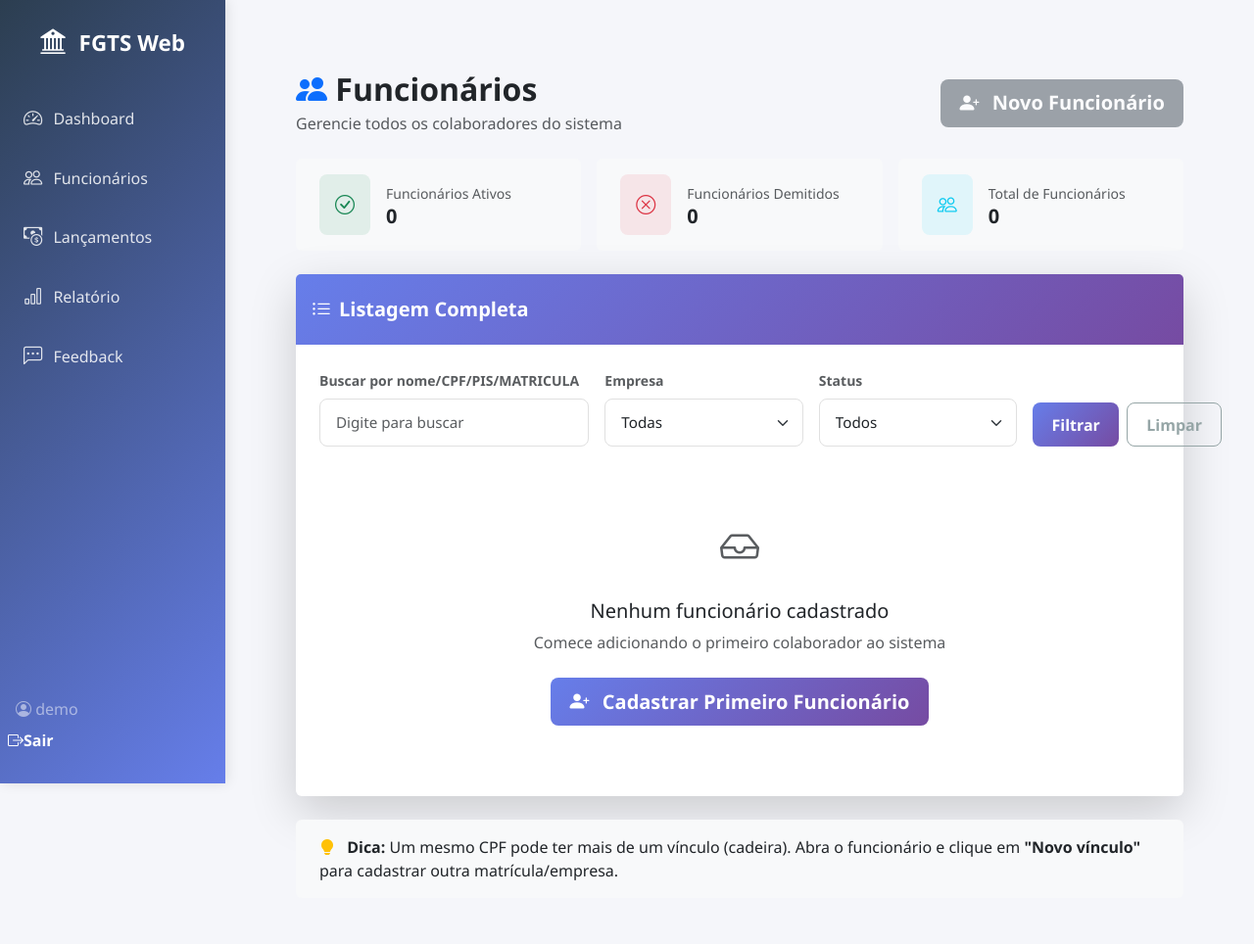
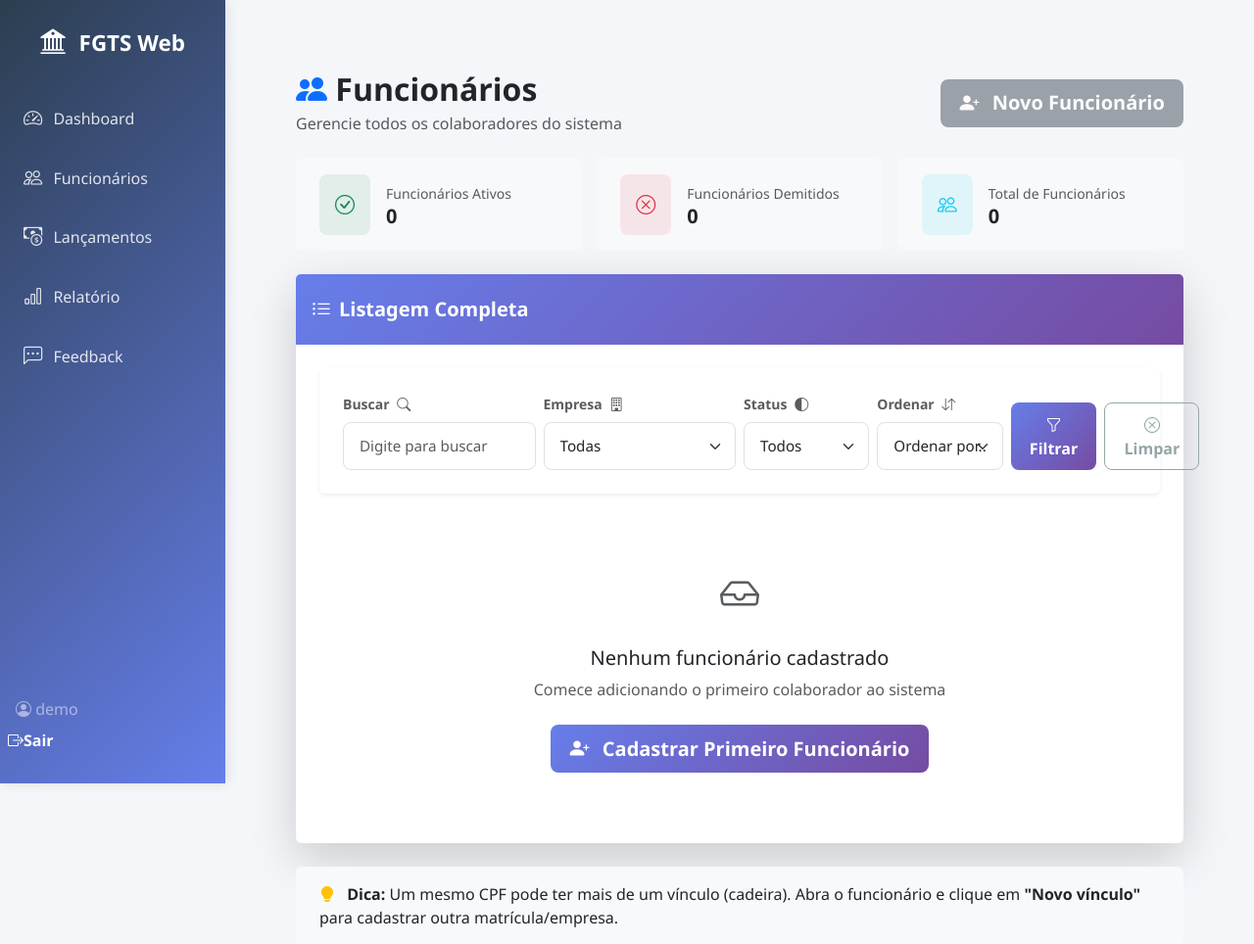
Before and after one commit to fabioGuttierrez/FGTS, a Django app: page /funcionarios/ in a window 1280 px wide. Shown: the top 964 px of the page at 98% size. Run offline with Django 5.2, Linux system fonts and the light colour scheme; a user stored in the database is signed in; data that the repository does not hold is empty; parts of the project's set-up code (start-up, migrations or seed data) failed here and were passed over.

Commit message:
Melhoria visual: filtros compactos e ordenação na tela de funcionários

```diff
--- a/funcionarios/templates/funcionarios/funcionario_list.html
+++ b/funcionarios/templates/funcionarios/funcionario_list.html
@@ -88,13 +88,16 @@
 
         <!-- Body -->
         <div class="card-body p-4">
-            <form method="get" class="row g-3 mb-4">
-                <div class="col-lg-4 col-md-6">
-                    <label class="form-label text-muted small">Buscar por nome/CPF/PIS/MATRICULA</label>
+            <div class="mb-4">
+                <div class="card border-0 shadow-sm bg-white p-4">
+                    <form method="get">
+                        <div class="row g-2 align-items-end">
+                            <div class="col-lg-3 col-md-6">
+                                <label class="form-label text-muted small">Buscar <i class="bi bi-search ms-1" title="Buscar por nome, CPF, PIS ou matrícula"></i></label>
                                 <input type="text" name="q" value="{{ filtro_busca }}" class="form-control" placeholder="Digite para buscar">
                             </div>
                             <div class="col-lg-3 col-md-6">
-                    <label class="form-label text-muted small">Empresa</label>
+                                <label class="form-label text-muted small">Empresa <i class="bi bi-building ms-1" title="Filtrar por empresa"></i></label>
                                 <select name="empresa" class="form-select">
                                     <option value="">Todas</option>
                                     {% for emp in empresas_permitidas %}
@@ -102,21 +105,32 @@
                                     {% endfor %}
                                 </select>
                             </div>
-                <div class="col-lg-3 col-md-6">
-                    <label class="form-label text-muted small">Status</label>
+                            <div class="col-lg-2 col-md-6">
+                                <label class="form-label text-muted small">Status <i class="bi bi-circle-half ms-1" title="Filtrar por status"></i></label>
                                 <select name="status" class="form-select">
                                     <option value="">Todos</option>
                                     <option value="ativo" {% if filtro_status == 'ativo' %}selected{% endif %}>Ativos</option>
                                     <option value="demitido" {% if filtro_status == 'demitido' %}selected{% endif %}>Demitidos</option>
                                 </select>
                             </div>
-                <div class="col-lg-2 col-md-6 d-flex align-items-end">
-                    <div class="d-flex gap-2 w-100">
-                        <button type="submit" class="btn btn-primary w-100">Filtrar</button>
-                        <a href="?" class="btn btn-outline-secondary" title="Limpar filtros">Limpar</a>
+                            <div class="col-lg-2 col-md-6">
+                                <label class="form-label text-muted small">Ordenar <i class="bi bi-arrow-down-up ms-1" title="Ordenar resultados"></i></label>
+                                <select name="ordenar" class="form-select">
+                                    <option value="">Ordenar por...</option>
+                                    <option value="nome" {% if request.GET.ordenar == 'nome' %}selected{% endif %}>Nome</option>
+                                    <option value="matricula" {% if request.GET.ordenar == 'matricula' %}selected{% endif %}>Matrícula</option>
+                                    <option value="empresa" {% if request.GET.ordenar == 'empresa' %}selected{% endif %}>Empresa</option>
+                                    <option value="admissao" {% if request.GET.ordenar == 'admissao' %}selected{% endif %}>Admissão</option>
+                                </select>
+                            </div>
+                            <div class="col-lg-2 col-md-6 d-flex gap-2">
+                                <button type="submit" class="btn btn-primary w-100" title="Aplicar filtros"><i class="bi bi-funnel"></i> Filtrar</button>
+                                <a href="?" class="btn btn-outline-secondary w-100" title="Limpar filtros"><i class="bi bi-x-circle"></i> Limpar</a>
                             </div>
                         </div>
                     </form>
+                </div>
+            </div>
             {% if funcionarios %}
             <div class="table-responsive">
                 <table class="table table-hover align-middle mb-0">
```
Lines whose indentation alone changed are shown as unchanged.
